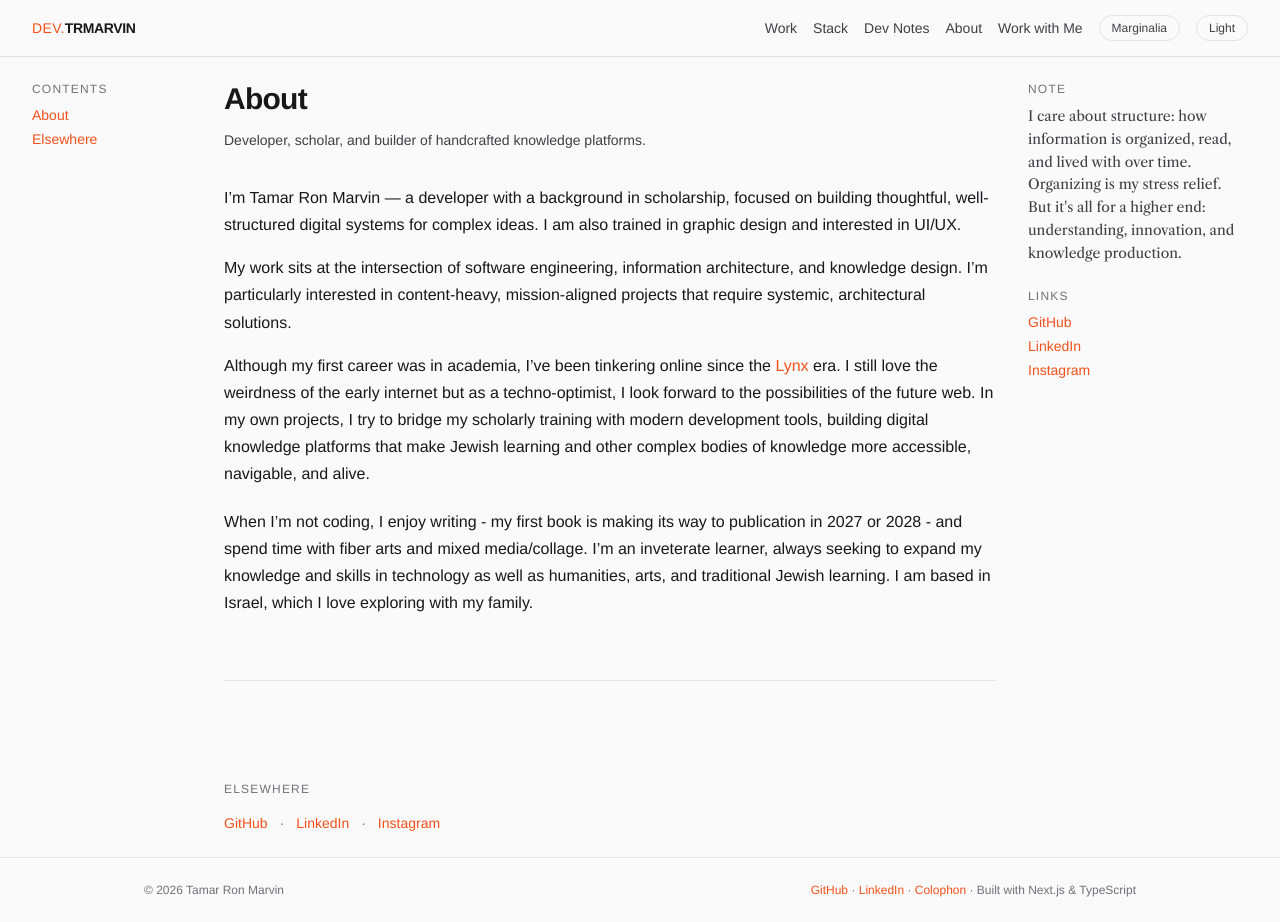
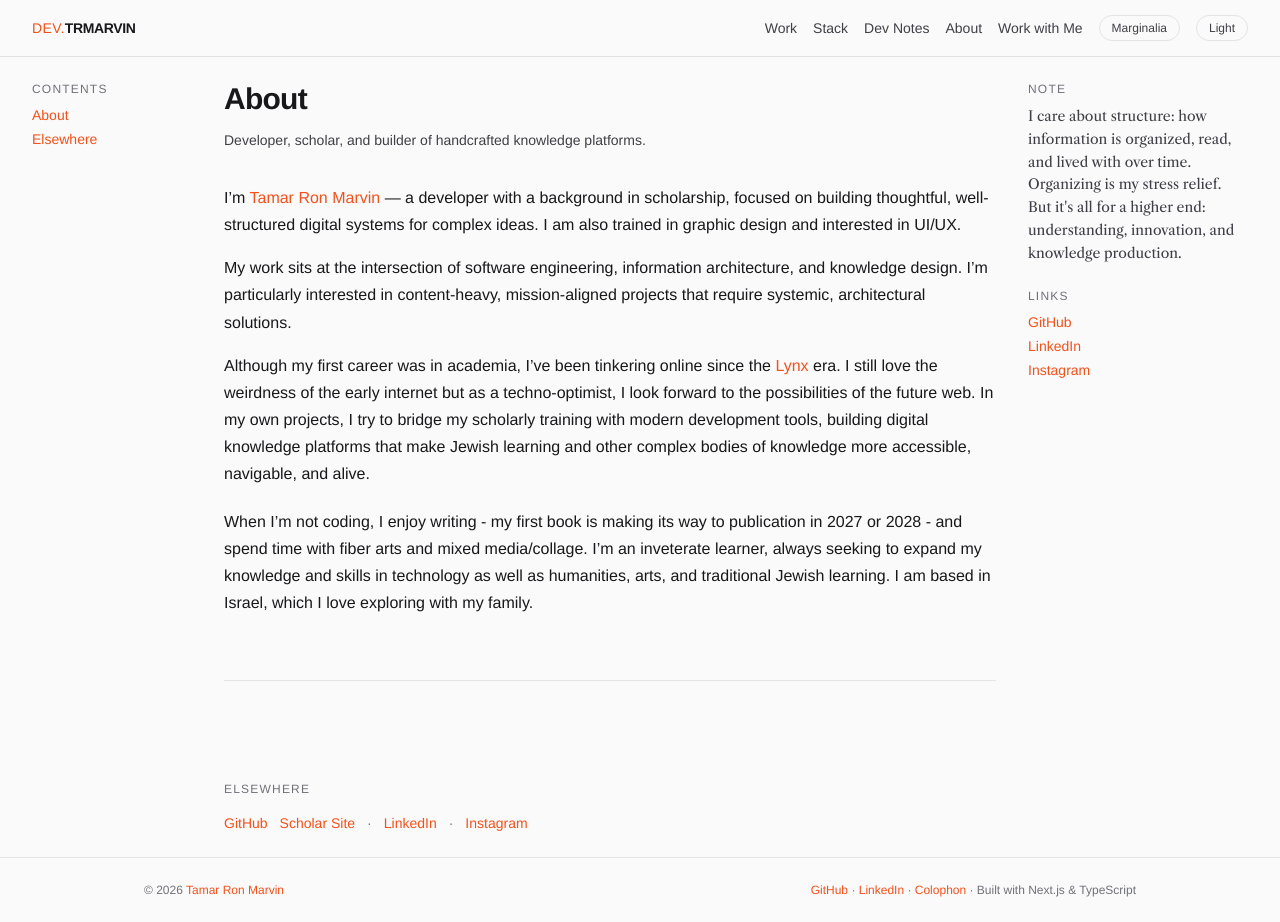
Before and after one commit to trmarvin/dev.trmarvin, a Next.js app: page /about in a window 1280 px wide. Built offline with nearby package versions, Linux system fonts and the light colour scheme.

Commit message:
added links to trmarvin.org

```diff
--- a/src/app/about/page.tsx
+++ b/src/app/about/page.tsx
@@ -115,10 +115,10 @@ export default function AboutPage() {
 
           <div className="mt-8 space-y-4 text-[color:var(--ink-1)] leading-relaxed">
             <p>
-              I’m Tamar Ron Marvin — a developer with a background in
-              scholarship, focused on building thoughtful, well-structured
-              digital systems for complex ideas. I am also trained in graphic
-              design and interested in UI/UX.
+              I’m <a href="https://trmarvin.org">Tamar Ron Marvin</a> — a
+              developer with a background in scholarship, focused on building
+              thoughtful, well-structured digital systems for complex ideas. I
+              am also trained in graphic design and interested in UI/UX.
             </p>
 
             <p>
@@ -178,6 +178,15 @@ export default function AboutPage() {
             >
               GitHub
             </a>
+
+            <a
+              href="https://trmarvin.org"
+              className="text-[color:var(--link)] hover:underline"
+              target="_blank"
+            >
+              Scholar Site
+            </a>
+
             <span className="text-[color:var(--ink-3)]">·</span>
             <a
               href="https://www.linkedin.com/in/trmarvin/"
--- a/src/app/layout.tsx
+++ b/src/app/layout.tsx
@@ -84,7 +84,9 @@ export default function RootLayout({
 
             <footer className="border-t border-[color:var(--border)] py-6 text-xs text-[color:var(--ink-3)]">
               <div className="mx-auto flex max-w-5xl items-center justify-between px-4">
-                <span>© 2026 Tamar Ron Marvin</span>
+                <span>
+                  © 2026 <a href="https://trmarvin.org/">Tamar Ron Marvin</a>
+                </span>
                 <span className="text-[color:var(--ink-3)]">
                   <a href="https://github.com/trmarvin">GitHub</a> ·{"  "}
                   <a href="https://www.linkedin.com/in/trmarvin/">
```
